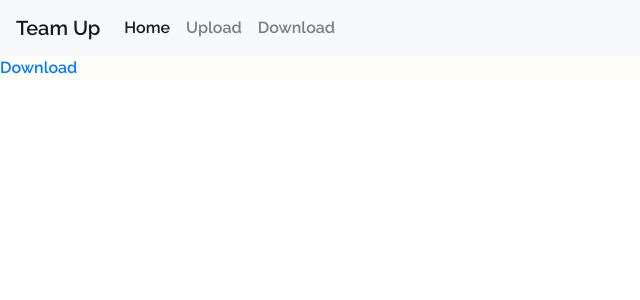
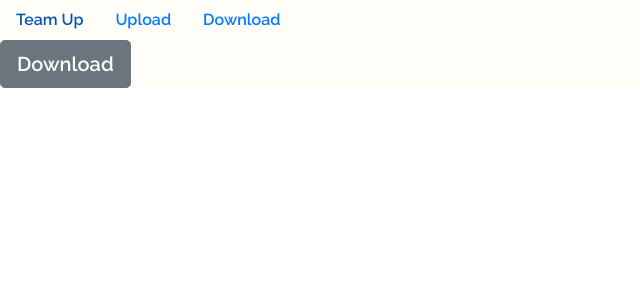
Before and after one commit to thomas-boyer/team-up-remote, a React (Create React App) app in the folder client/: page / in a window 1280 px wide. Shown: the top 300 px of the page, without its empty margins (0-640 px from the left). Built offline with nearby package versions, Linux system fonts and the light colour scheme; a web font is replaced by a local one.

Commit message:
new nav bar

```diff
--- a/client/src/Home.js
+++ b/client/src/Home.js
@@ -6,16 +6,9 @@ const Home = () =>
   return (
 <div>
   <div>
-
-    <nav class="navbar navbar-expand-lg navbar-light bg-light">
-      <a class="navbar-brand" href="#">Team Up</a>
-      <button class="navbar-toggler" type="button" data-toggle="collapse" data-target="#navbarNav" aria-controls="navbarNav" aria-expanded="false" aria-label="Toggle navigation">
-        <span class="navbar-toggler-icon"></span>
-      </button>
-      <div class="collapse navbar-collapse" id="navbarNav">
-        <ul class="navbar-nav">
-          <li class="nav-item active">
-            <a class="nav-link" href="#">Home <span class="sr-only">(current)</span></a>
+  <ul class="nav">
+    <li class="nav-item">
+      <a class="nav-link active" href="#">Team Up</a>
     </li>
     <li class="nav-item">
       <a class="nav-link" href="#">Upload</a>
@@ -25,11 +18,13 @@ const Home = () =>
     </li>
   </ul>
   </div>
-    </nav>
 
+  <div>
+    <button type="button" class="btn btn-secondary btn-lg" href="" download="teamup.exe">
+      Download
+    </button>
   </div>
 
-  <div><a type="button" href="" download="teamup.exe">Download</a></div>
 </div>
 
   )
```
Lines whose indentation alone changed are shown as unchanged.
